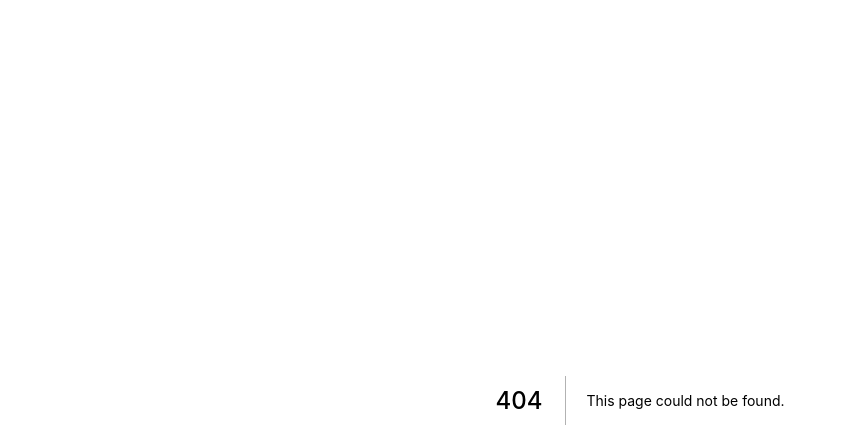
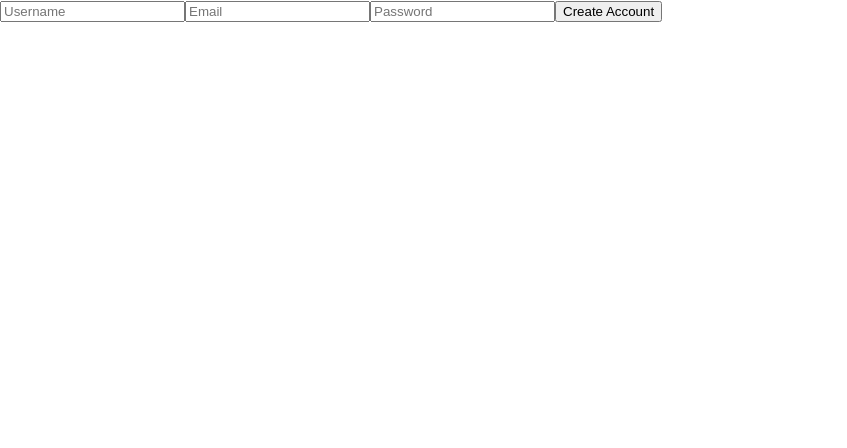
Before and after one commit to iamminho/customer-manage-app, a Next.js app: page /form2 in a window 1280 px wide. Before the commit this address had no page. Shown: the top 448 px of the page, without its empty margins (0-847 px from the left). Built offline with nearby package versions, Linux system fonts and the light colour scheme.

Commit message:
Use react-hook-form's useState

```diff
--- /dev/null
+++ b/pages/form2.tsx
@@ -0,0 +1,31 @@
+import { useForm } from "react-hook-form";
+
+// <Reason why use React hook forms>
+// Better validation
+// Better Errors (set, clear, display)
+// Have control over inputs
+// Don't deal with events
+// Easier Inputs
+
+export default function Forms() {
+  const { register, watch } = useForm();
+  // register = input과 state를 연결시켜준다.
+  return (
+    <form>
+      <input
+        {...register("username")}
+        type="text"
+        placeholder="Username"
+        required
+      />
+      <input {...register("email")} type="email" placeholder="Email" required />
+      <input
+        {...register("password")}
+        type="password"
+        placeholder="Password"
+        required
+      />
+      <input type="submit" value="Create Account" />
+    </form>
+  );
+}
```
Also changed, not shown: pages/forms.tsx (+9 -0 lines).
